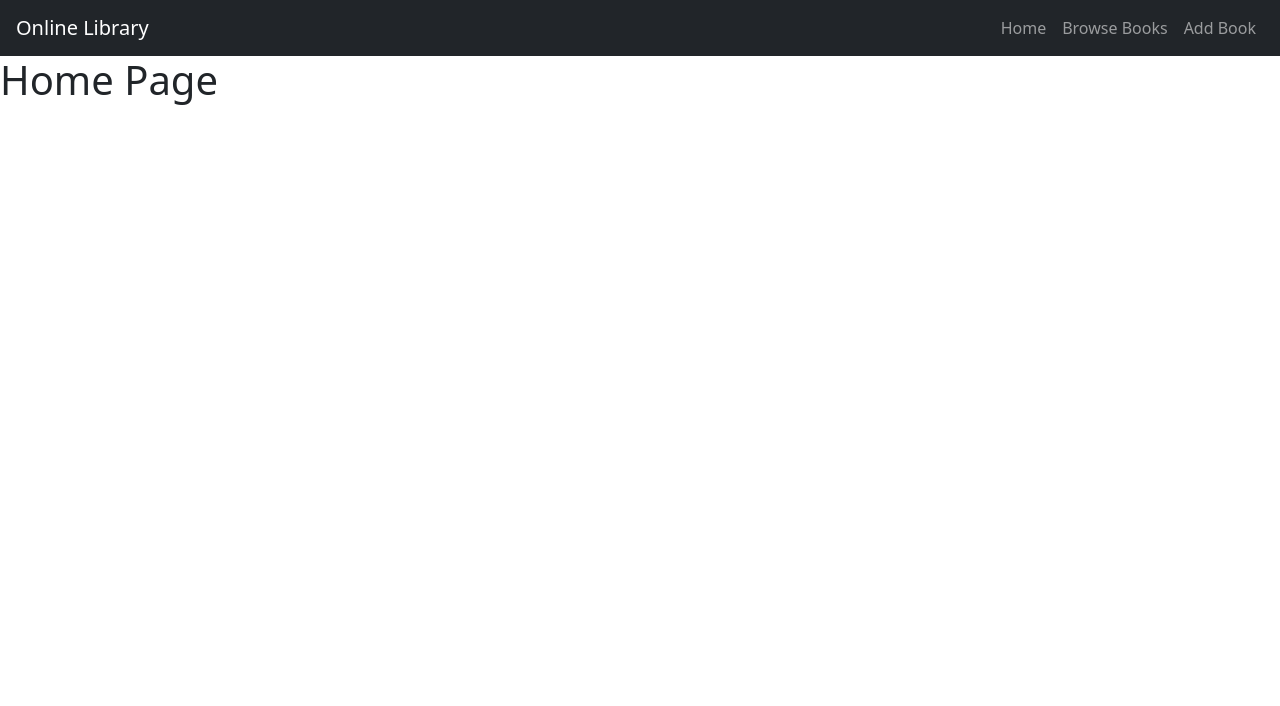
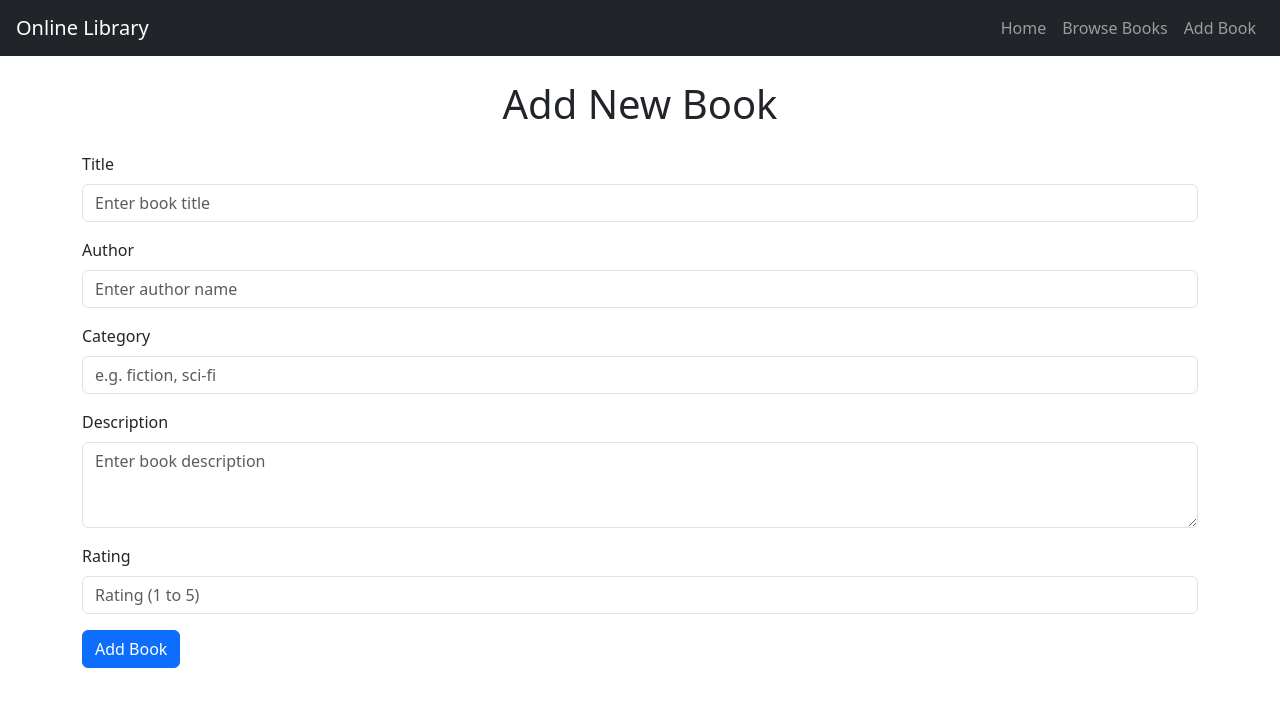
Before and after one commit to TriptiThakur2003/onlineLibrary, a React (Vite) app: page /add-book in a window 1280 px wide. Shown: the top 706 px of the page. Built offline with nearby package versions, Linux system fonts and the light colour scheme.

Commit message:
Created Add Book form UI

```diff
--- a/src/pages/AddBook.jsx
+++ b/src/pages/AddBook.jsx
@@ -1,13 +1,67 @@
-import Navbar from "../components/Navbar"
+// src/pages/AddBook.jsx
+import Navbar from '../components/Navbar'
 
-// src/pages/Home.jsx
-function Home() {
+function AddBook() {
   return (
-  <>
-    <Navbar />
-    <h1>Home Page</h1>
-  </>
-)
+    <>
+      <Navbar />
+
+      <div className="container mt-4">
+        <h1 className="text-center mb-4">Add New Book</h1>
+
+        <form>
+          <div className="mb-3">
+            <label className="form-label">Title</label>
+            <input
+              type="text"
+              className="form-control"
+              placeholder="Enter book title"
+            />
+          </div>
+
+          <div className="mb-3">
+            <label className="form-label">Author</label>
+            <input
+              type="text"
+              className="form-control"
+              placeholder="Enter author name"
+            />
+          </div>
+
+          <div className="mb-3">
+            <label className="form-label">Category</label>
+            <input
+              type="text"
+              className="form-control"
+              placeholder="e.g. fiction, sci-fi"
+            />
+          </div>
+
+          <div className="mb-3">
+            <label className="form-label">Description</label>
+            <textarea
+              className="form-control"
+              rows="3"
+              placeholder="Enter book description"
+            ></textarea>
+          </div>
+
+          <div className="mb-3">
+            <label className="form-label">Rating</label>
+            <input
+              type="number"
+              className="form-control"
+              placeholder="Rating (1 to 5)"
+            />
+          </div>
+
+          <button type="submit" className="btn btn-primary">
+            Add Book
+          </button>
+        </form>
+      </div>
+    </>
+  )
 }
 
-export default Home
+export default AddBook
```
